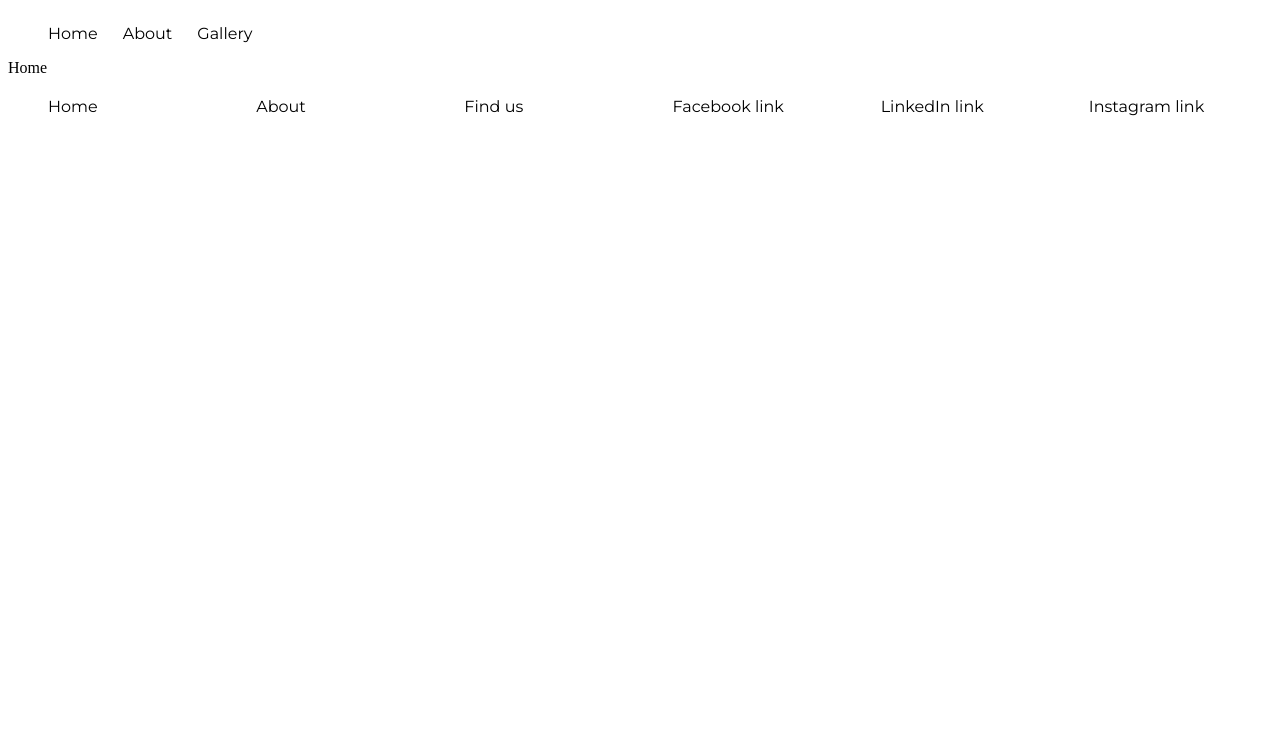
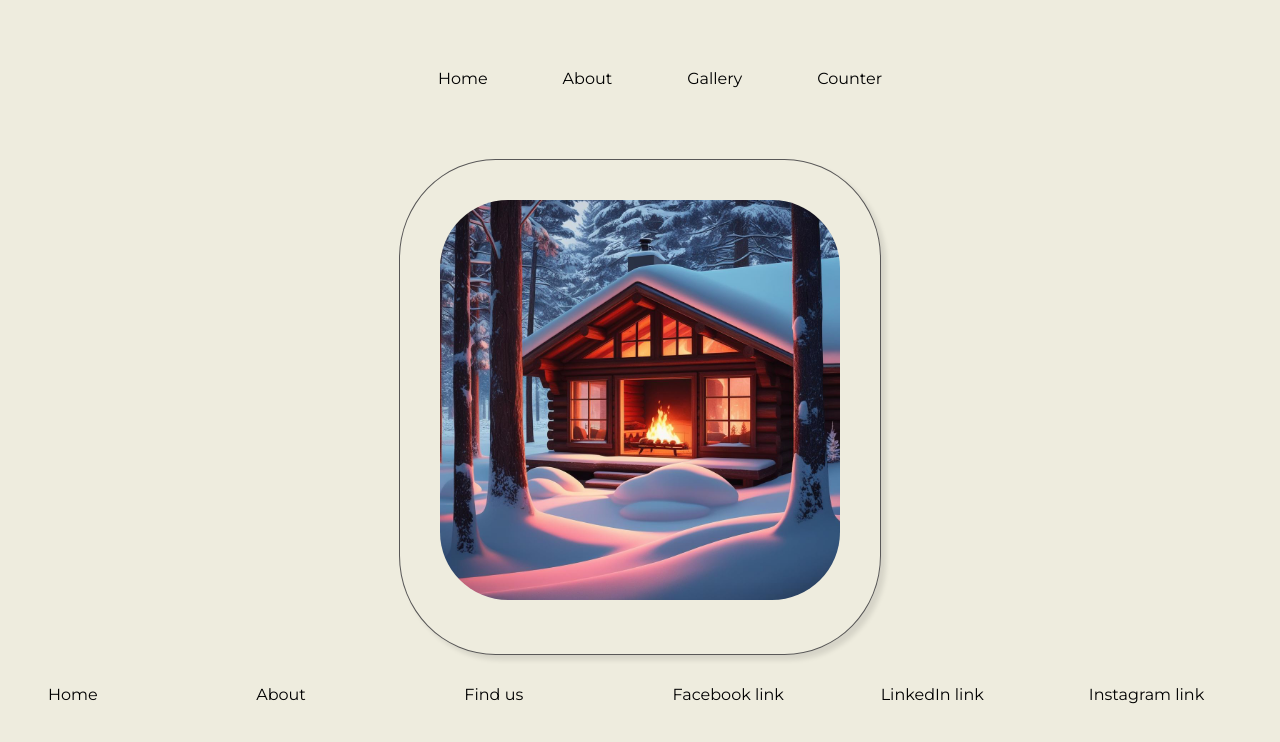
Before and after one commit to Msbee502/React-navbar, a React (Vite) app in the folder myreactapp/: page / in a window 1280 px wide. Shown: the top 742 px of the page. Built offline with nearby package versions, Linux system fonts and the light colour scheme.

Commit message:
Adding counter etc

```diff
--- a/myreactapp/src/App.jsx
+++ b/myreactapp/src/App.jsx
@@ -4,6 +4,7 @@ import Home from './pages/home.jsx';
 import About from './pages/about.jsx';
 import Navbar from './pages/navbar.jsx';
 import Footer from './pages/footer.jsx';
+import Counter from './pages/counter.jsx';
 
 function App () {
   return (
@@ -13,7 +14,8 @@ function App () {
       <Routes>
         <Route path="/" element={<Home />} />
         <Route path="/about" element={<About />} />
-        <Route path="*" element={<Gallery />} />
+        <Route path="*" element={<Gallery/>} />
+        <Route path="/counter" element={<Counter/>} />
       </Routes>
       <Footer></Footer>
       </BrowserRouter>
--- a/myreactapp/src/components/gallery.jsx
+++ b/myreactapp/src/components/gallery.jsx
@@ -8,7 +8,7 @@ import '../styles/gallery.css';
 
 
 
-function Gallery (){
+function Gallery (props){
 
 return (
 
@@ -19,13 +19,13 @@ return (
         <div className='galleryContainer'>
             <img src={Glassbottle} alt="Glassbottle" className='galleryPic'/>
             <h3>Herb Tinktures</h3>
-            <p>From $8.00</p>
+            <p>From ${props.price}</p>
         </div>
 
         <div className='galleryContainer'>
             <img src={Healthydrink} alt="Glass with healthy drink" className='galleryPic'/>
             <h3>Smoothie Powders</h3>
-            <p>From $8.99</p>
+            <p>From ${props.price}</p>
          </div>
 
         <div className= 'galleryContainer'>
--- a/myreactapp/src/pages/Home.jsx
+++ b/myreactapp/src/pages/Home.jsx
@@ -1,5 +1,19 @@
-function Home () {
-return <div>Home</div>
+import Home from '../assets/Home.jpg';
+import '../styles/home.css';
+
+function Homepage () {
+
+return (
+    <div className='container'>
+         <div className='homeContainer'>
+            <img src={Home} alt="Winter cabin in the forest" className="cabinPic" />
+
+        </div>
+
+    </div>
+
+);
+
 }
 
-export default Home;
+export default Homepage;
--- /dev/null
+++ b/myreactapp/src/pages/counter.jsx
@@ -0,0 +1,23 @@
+import { useState } from 'react'
+import navbar from '../pages/navbar.jsx';
+import '../styles/counter.css';
+
+function Counter() {
+    const [count, setCount] = useState(0);
+
+    const increment = () => setCount(count + 1);
+    const decrement = () => setCount(count - 1);
+    const reset = () => setCount(0);
+
+    return (
+      <div className='counterContainer'>
+        <h1 className="counterTitle">Counter: {count}</h1>
+
+        <button className="increment" onClick={increment}>Increment</button>
+        <button className="decrement" onClick={decrement}>Decrement</button>
+        <button className="reset" onClick={reset}>Reset</button>
+      </div>
+    );
+}
+
+export default Counter;
--- a/myreactapp/src/pages/navbar.jsx
+++ b/myreactapp/src/pages/navbar.jsx
@@ -12,6 +12,7 @@ function Navbar () {
                     <li className="navLink"><Link to="/">Home</Link></li>
                     <li className="navLink"><Link to="/About">About</Link></li>
                     <li className="navLink"><Link to="/Gallery">Gallery</Link></li>
+                    <li className="navLink"><Link to="/Counter">Counter</Link></li>
                 </ul>
          </nav>
     </div>
--- /dev/null
+++ b/myreactapp/src/styles/counter.css
@@ -0,0 +1,40 @@
+body {
+    background-color: #EEECDE;
+    max-width: 100%;
+    height: 100vh;
+
+}
+
+.counterContainer{
+    justify-items: center;
+}
+
+button {
+    border-radius: 25px;
+    padding: 20px;
+    width: 150px;
+    height: 50px;
+    padding: 10px 20px;
+    margin: 30px;
+    background-color: #fdccf5;
+    color: #343a40;
+    border: 1px solid #343a40;
+    cursor: pointer;
+    font-size: 16px;
+    font-family: "Montserrat", sans-serif;
+    box-shadow: 8px 8px 8px rgba(0, 0, 0, 0.10);
+}
+
+.counterTitle{
+    font-size: 24px;
+    font-family: "Montserrat", sans-serif;
+    font-size: 20px;
+}
+button:hover {
+    cursor: pointer;
+}
+button:active {
+    background-color: #f096e1;
+    box-shadow: 0 5px #666;
+    transform: translateY(4px);
+}
--- a/myreactapp/src/styles/footer.css
+++ b/myreactapp/src/styles/footer.css
@@ -1,4 +1,7 @@
-
+body{
+  background-color: #EEECDE;
+  max-width: 100%;
+}
 
   .footerLink {
     color: #343a40;
--- a/myreactapp/src/styles/gallery.css
+++ b/myreactapp/src/styles/gallery.css
@@ -1,3 +1,8 @@
+body {
+  background-color: #EEECDE;
+  max-width: 100%;
+}
+
 .gallery {
     font-family: 'Lucida Sans', sans-serif;
     text-align: center;
--- /dev/null
+++ b/myreactapp/src/styles/home.css
@@ -0,0 +1,30 @@
+body {
+    background-color: antiquewhite;
+    max-width: 100%;
+}
+
+.container {
+    display: flex;
+    justify-content: center;
+}
+
+.cabinPic {
+    width: 400px;
+    margin-bottom: 10px;
+    padding: 20px;
+    border-radius: 20%;
+
+  }
+
+.homeContainer{
+
+    max-width: 500px;
+    max-height: 500px;
+    border: 1px solid rgb(89, 88, 88);
+    border-radius: 20%;
+    box-shadow: 5px 5px 5px rgba(0, 0, 0, 0.10);
+    padding: 20px;
+    margin: 10px;
+    text-align: center;
+
+  }
--- a/myreactapp/src/styles/navbar.css
+++ b/myreactapp/src/styles/navbar.css
@@ -1,6 +1,6 @@
 
 .headernavContainer {
-  background-color: white;
+  background-color: #EEECDE;
   display: flex;
   flex-wrap: wrap;
   justify-content: space-between;
@@ -12,6 +12,8 @@
   font-family: "Source Sans 3", sans-serif;
   display: flex;
   flex-wrap: wrap;
+  justify-content: center;
+  padding: 20px;
 
 }
 
@@ -26,6 +28,7 @@
   font-family: "Montserrat", sans-serif;
   color: black;
   font-size: 16px;
+  margin: 25px;
 }
 a {
   color: black;
```
Also changed, not shown: myreactapp/src/assets/Home.jpg (added).
